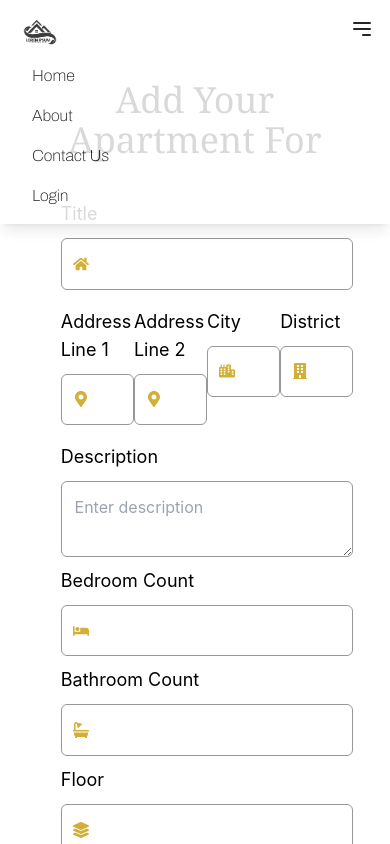
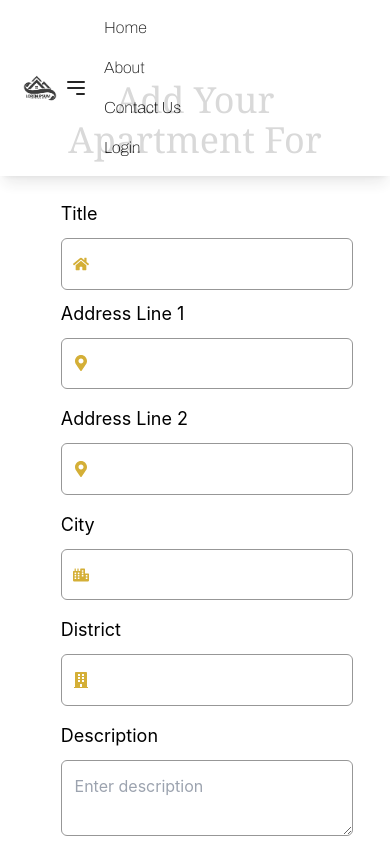
Before and after one commit to devsandanayake/luxapr, a React (Create React App) app in the folder frontend/: page /addapartment in a window 390 px wide. Both pictures are taken after a click on the button 362 px from the left and 29 px from the top of the page. Shown: the top 844 px of the page. Built offline with nearby package versions, Linux system fonts and the light colour scheme.

Commit message:
Addnt page

```diff
--- a/frontend/src/Apartments/AddApartment.css
+++ b/frontend/src/Apartments/AddApartment.css
@@ -57,6 +57,29 @@ html, body {
     border-radius: 0.375rem;
   }
 
+  /* Add a specific class for the address input container */
+  .addressinput-container {
+    display: flex;
+    justify-content: space-between;
+    gap: 1rem;
+    flex-wrap: wrap;
+  }
+
+  .addressinput-item {
+    flex: 1 1 45%; /* Adjust the width as needed */
+    margin-bottom: 1rem;
+  }
+
+  @media (max-width: 768px) {
+    .addressinput-container {
+      display: block;
+    }
+
+    .addressinput-item {
+      width: 100%;
+    }
+  }
+
   .suggestions-list {
     border: 1px solid #ccc;
     border-radius: 4px;
--- a/frontend/src/Apartments/AddApartment.js
+++ b/frontend/src/Apartments/AddApartment.js
@@ -158,6 +158,7 @@ export default function AddApartment() {
         },
       });
       console.log('Ad created successfully', response.data);
+
     } catch (error) {
       console.error('There was an error creating the ad!', error);
       if (error.response) {
@@ -189,8 +190,8 @@ export default function AddApartment() {
       </div>
 
 
-          <div className='flex justify-between'>
-            <div className='mt-2'>
+           <div className='addressinput-container'>
+        <div className='addressinput-item mt-2'>
           <label className='text-lg' htmlFor="address.postCode">Address Line 1</label>
           <div className="relative">
             <FaMapMarkerAlt className="absolute left-3 top-1/2 transform -translate-y-1/2 text-gold" />
@@ -204,7 +205,7 @@ export default function AddApartment() {
           </div>
         </div>
 
-            <div className='mt-2'>
+        <div className='addressinput-item mt-2'>
           <label className='text-lg' htmlFor="address.street">Address Line 2</label>
           <div className="relative">
             <FaMapMarkerAlt className="absolute left-3 top-1/2 transform -translate-y-1/2 text-gold" />
@@ -218,7 +219,7 @@ export default function AddApartment() {
           </div>
         </div>
 
-            <div className='mt-2'>
+        <div className='addressinput-item mt-2'>
           <label className='text-lg' htmlFor="areas">City</label>
           <div className="relative">
             <FaCity className="absolute left-3 top-1/2 transform -translate-y-1/2 text-gold" />
@@ -232,7 +233,7 @@ export default function AddApartment() {
           </div>
         </div>
 
-            <div className='mt-2'>
+        <div className='addressinput-item mt-2'>
           <label className='text-lg' htmlFor="districts">District</label>
           <div className="relative">
             <FaBuilding className="absolute left-3 top-1/2 transform -translate-y-1/2 text-gold" />
@@ -334,13 +335,15 @@ export default function AddApartment() {
             <label className='text-lg' htmlFor="currency">Currency</label>
             <div className="relative">
               <FaMoneyBillWave className="absolute left-3 top-1/2 transform -translate-y-1/2 text-gold" />
-              <input
-                type="text"
+              <select
                 name="currency"
                 onChange={handleChange}
                 className="input pl-10"
                 required
-              />
+              >
+                <option value="LKR">LKR</option>
+                <option value="USD">USD</option>
+              </select>
             </div>
           </div>
 
--- a/frontend/src/Main/NavBar.css
+++ b/frontend/src/Main/NavBar.css
@@ -1,6 +1,12 @@
 .luxury-navbar {
-  padding: 0.5rem 1rem; /* Adjust padding to reduce height */
+  padding: 0.5rem 1rem;
   transition: height 0.3s ease;
+}
+
+.navbar-container {
+  display: flex;
+  align-items: center;
+  justify-content: space-between;
 }
 
 .menu-toggle {
@@ -9,7 +15,7 @@
 
 .nav-link {
   display: block;
-  padding: 0.5rem 1rem; /* Adjust padding to match navbar */
+  padding: 0.5rem 1rem;
   border-radius: 0.25rem;
   transition: background-color 0.3s ease;
 }
@@ -19,11 +25,6 @@
 }
 
 @media (max-width: 1024px) {
-  .luxury-navbar {
-    flex-direction: column;
-    align-items: flex-start;
-  }
-
   .nav-links {
     width: 100%;
   }
@@ -39,12 +40,7 @@
 }
 
 @media (min-width: 1024px) {
-  .luxury-navbar .flex-row {
-    flex-wrap: nowrap;
-  }
-
   .nav-links {
-    flex-wrap: nowrap;
     display: flex;
     align-items: center;
   }
--- a/frontend/src/Main/NavBar.js
+++ b/frontend/src/Main/NavBar.js
@@ -10,57 +10,29 @@ export default function NavBar() {
   };
 
   return (
-    <nav
-      className="luxury-navbar flex items-center justify-between bg-white shadow-lg fixed top-0 w-full z-50 opacity-85"
-    >
-      <div className='flex items-center w-full'>
+    <nav className="luxury-navbar fixed top-0 w-full z-50 bg-white shadow-lg opacity-85">
+      <div className="navbar-container flex items-center justify-between">
         <img src={Logo} alt="Luxury Living Logo" className="h-12" />
-        <div className="ml-auto lg:hidden">
-          <button
-            onClick={toggleMenu}
-            className="menu-toggle text-black focus:outline-none"
-          >
-            <svg
-              className="w-6 h-6"
-              fill="none"
-              stroke="currentColor"
-              viewBox="0 0 24 24"
-              xmlns="http://www.w3.org/2000/svg"
-            >
-              <path
-                strokeLinecap="round"
-                strokeLinejoin="round"
-                strokeWidth="2"
-                d="M4 6h16M4 12h16m-7 6h7"
-              ></path>
+        <button onClick={toggleMenu} className="menu-toggle lg:hidden">
+          <svg className="w-6 h-6" fill="none" stroke="currentColor" viewBox="0 0 24 24" xmlns="http://www.w3.org/2000/svg">
+            <path strokeLinecap="round" strokeLinejoin="round" strokeWidth="2" d="M4 6h16M4 12h16m-7 6h7" />
           </svg>
         </button>
-        </div>
-      </div>
-      <ul
-        className={`nav-links ${isOpen ? 'block' : 'hidden'} lg:flex lg:space-x-8 lg:items-center lg:block`}
-      >
+        <ul className={`nav-links ${isOpen ? 'block' : 'hidden'} lg:flex lg:space-x-8 lg:items-center`}>
           <li>
-          <a href="/" className="nav-link font-archivo-thin">
-            Home
-          </a>
+            <a href="/" className="nav-link font-archivo-thin">Home</a>
           </li>
           <li>
-          <a href="#" className="nav-link font-archivo-thin">
-            About
-          </a>
+            <a href="#" className="nav-link font-archivo-thin">About</a>
           </li>
           <li>
-          <a href="/contactus" className="nav-link font-archivo-thin">
-            Contact Us
-          </a>
+            <a href="/contactus" className="nav-link font-archivo-thin">Contact Us</a>
           </li>
           <li>
-          <a href="/login" className="nav-link font-archivo-thin">
-            Login
-          </a>
+            <a href="/login" className="nav-link font-archivo-thin">Login</a>
           </li>
         </ul>
+      </div>
     </nav>
   );
 }
```
Lines whose indentation alone changed are shown as unchanged.
